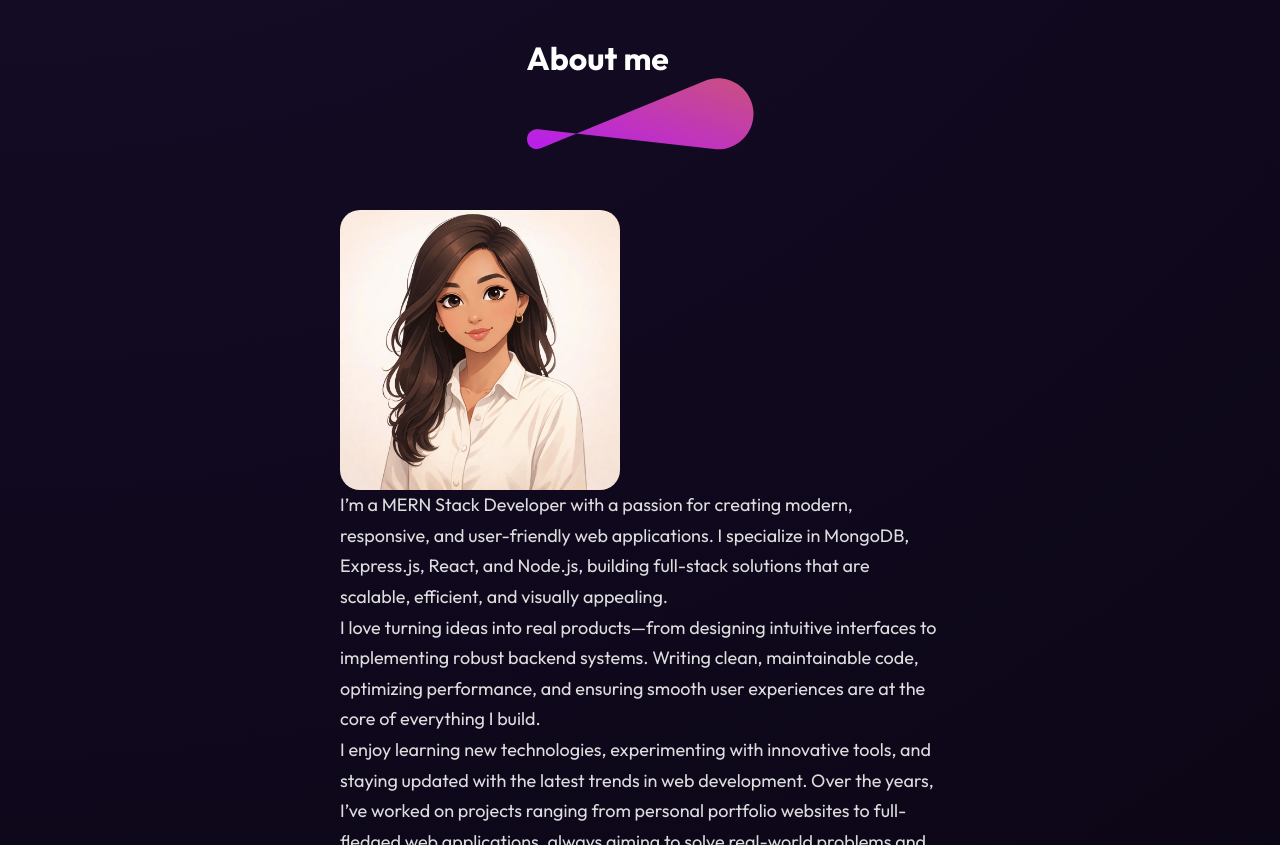
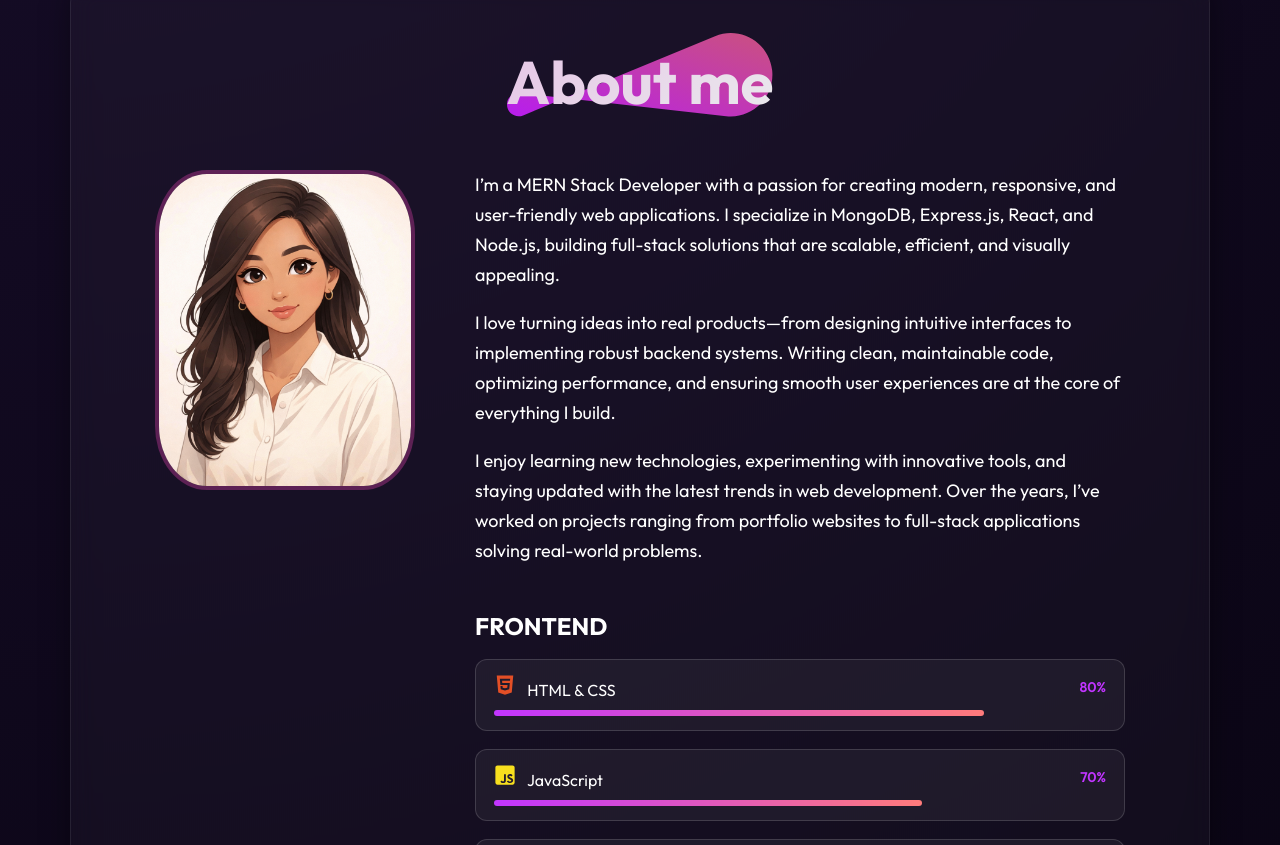
Before and after one commit to vaishnavikolekar1516/portfolio-react, a React (Vite) app: page / in a window 1280 px wide. Shown: the part 915-1760 px from the top of the page. Built offline with nearby package versions, Linux system fonts and the light colour scheme.

Commit message:
about jsx solve

```diff
--- a/src/Components/About/About.css
+++ b/src/Components/About/About.css
@@ -2,135 +2,206 @@
   display:flex;
   flex-direction:column;
   align-items:center;
-  gap:60px;
-  margin:80px 120px;
+  gap:50px;
+  background: rgba(255,255,255,0.03);
+  border: 1px solid rgba(255,255,255,0.08);
+  backdrop-filter: blur(12px);
+  border-radius: 20px;
+  padding: 60px;
+  box-shadow: 0 0 30px rgba(0,0,0,0.4);
+  margin: 25px 70px;
 }
 
-/* TOP SECTION */
+/* TITLE */
 
-.about-top{
+.about-title{
+  position:relative;
+}
+
+.about-title h1{
+  font-size:60px;
+  font-weight:700;
+  background: linear-gradient(135deg,#e6c6e6,#eae9ed);
+  background-clip:text;
+  -webkit-background-clip:text;
+  -webkit-text-fill-color:transparent;
+}
+
+.about-title img{
+  position:absolute;
+  width:300px;
+  height:90px;
+  bottom:0;
+  right:0;
+  z-index:-1;
+}
+
+/* MAIN SECTION */
+
+.about-sections{
   display:flex;
-  align-items:center;
-  gap:80px;
+  gap:60px;
+  align-items:flex-start;
+  justify-content:center;
+  width:100%;
+  color:white;
+}
+
+/* LEFT IMAGE */
+
+.about-left{
+  flex-shrink:0;
 }
 
 .about-left img{
-  width:280px;
-  border-radius:20px;
+  width:260px;
+  height:320px;
+  object-fit:cover;
+  border-radius:20%;
+  border:4px solid rgba(197,58,155,0.4);
 }
 
+/* RIGHT SECTION */
+
 .about-right{
-  max-width:600px;
+  display:flex;
+  flex-direction:column;
+  gap:35px;
+  max-width:650px;
+}
+
+/* PARAGRAPH */
+
+.about-para{
+  display:flex;
+  flex-direction:column;
+  gap:18px;
   font-size:18px;
-  line-height:1.7;
-  color:#ddd;
+  line-height:30px;
 }
 
 /* SKILLS */
 
-.skills-section{
-  width:70%;
+.about-skills{
   display:flex;
   flex-direction:column;
-  gap:20px;
+  gap:18px;
+  margin-top:10px;
 }
 
-.skills-section h2{
-  text-align:center;
-  font-size:28px;
+/* SKILL CARD */
+
+.about-skill{
+  background: rgba(255,255,255,0.05);
+  border: 1px solid rgba(255,255,255,0.15);
+  border-radius: 12px;
+  padding: 14px 18px;
+  display:flex;
+  flex-direction:column;
+  gap:10px;
+  transition:0.3s ease;
 }
 
-.skill{
-  display:flex;
-  align-items:center;
-  gap:20px;
+.about-skill:hover{
+  border-color:#c135ff;
+  box-shadow:0 0 12px rgba(193,53,255,0.4);
+  transform:translateY(-4px);
 }
 
-.skill p{
-  min-width:160px;
+/* SKILL HEADER */
+
+.skill-header{
+  display:flex;
+  justify-content:space-between;
+  align-items:center;
 }
 
-.skill hr{
-  height:8px;
+.skill-header span{
+  font-size:14px;
+  font-weight:600;
+  color:#c135ff;
+}
+
+/* PROGRESS BAR */
+
+.about-skill hr{
   border:none;
-  border-radius:50px;
-  background:linear-gradient(90deg,#ff00ff,#7b00ff);
+  height:6px;
+  border-radius:6px;
+  background:linear-gradient(90deg,#c135ff,#ff7b7b);
 }
 
 /* ICONS */
 
-.icon{
+.skill-icon{
+  font-size:22px;
   margin-right:8px;
-  font-size:20px;
 }
 
-.html{color:#e34f26}
-.js{color:#f7df1e}
-.react{color:#61dafb}
-.node{color:#68a063}
-.mongo{color:#4db33d}
-.express{color:white}
+.skill-icon.html{color:#e34f26}
+.skill-icon.js{color:#f7df1e}
+.skill-icon.react{color:#61dafb}
+.skill-icon.node{color:#68a063}
+.skill-icon.mongo{color:#4db33d}
+.skill-icon.express{color:white}
 
-/* tablet */
+/* TABLET */
 
 @media(max-width:1024px){
 
 .about{
-  margin: 25px 40px;
+  margin:25px 40px;
 }
 
 .about-sections{
-  flex-direction: column;
-  text-align: center;
+  flex-direction:column;
+  align-items:center;
+  text-align:center;
 }
 
 .about-left img{
-  width: 200px;
-  height: 300px;
+  width:200px;
+  height:300px;
 }
 
 }
 
-/* mobile */
+/* MOBILE */
 
 @media(max-width:768px){
 
 .about{
-  margin: 20px;
-  padding: 35px 20px;
+  margin:20px;
+  padding:35px 20px;
 }
 
 .about-title h1{
-  font-size: 40px;
+  font-size:40px;
 }
 
 .about-title img{
-  width: 200px;
-  height: 60px;
+  width:200px;
+  height:60px;
 }
 
 .about-para{
-  font-size: 16px;
-  line-height: 26px;
-}
-
-.skill-header p{
-  font-size: 14px;
+  font-size:16px;
+  line-height:26px;
 }
 
 }
 
-/* small phones */
+/* SMALL PHONES */
 
 @media(max-width:480px){
 
 .about-title h1{
-  font-size: 32px;
+  font-size:32px;
 }
 
 .about-left img{
-  width: 180px;
-  height: 260px;
+  width:180px;
+  height:260px;
 }
 
 }
--- a/src/Components/About/About.jsx
+++ b/src/Components/About/About.jsx
@@ -1,3 +1,106 @@
+// import React from 'react'
+// import './About.css'
+// import theme_pattern from '../../assets/theme_pattern.svg'
+// import profile_img1 from '../../assets/profile_img1.png'
+// import { FaHtml5, FaJsSquare, FaReact, FaNodeJs } from "react-icons/fa";
+// import { SiMongodb, SiExpress } from "react-icons/si";
+
+// const About = () => {
+//   return (
+//     <div id='about' className='about'>
+
+//       <div className="about-title">
+//         <h1>About me</h1>
+//         <img src={theme_pattern} alt='' />
+//       </div>
+
+//       <div className="about-sections">
+
+//         <div className="about-left">
+//           <img src={profile_img1} alt='profile'/>
+//         </div>
+
+//         <div className="about-right">
+
+//           <div className="about-para">
+//             <p>I’m a MERN Stack Developer with a passion for creating modern, responsive, and user-friendly web applications. I specialize in MongoDB, Express.js, React, and Node.js, building full-stack solutions that are scalable, efficient, and visually appealing.</p>
+
+//             <p>I love turning ideas into real products—from designing intuitive interfaces to implementing robust backend systems. Writing clean, maintainable code, optimizing performance, and ensuring smooth user experiences are at the core of everything I build.</p>
+
+//             <p>I enjoy learning new technologies, experimenting with innovative tools, and staying updated with the latest trends in web development. Over the years, I’ve worked on projects ranging from personal portfolio websites to full-fledged web applications, always aiming to solve real-world problems and create meaningful digital experiences. 💻</p>
+
+//             <p>🚀 I am keen on opportunities where I can learn, collaborate, and contribute to impactful projects in full-stack web development.</p>
+//           </div>
+
+//           <div className="about-skills">
+
+//             <div className='about-heading'>
+//               <h2>FRONTEND</h2>
+//             </div>
+
+//             <div className="about-skill">
+//               <div className="skill-header">
+//                 <p><FaHtml5 className="skill-icon html"/> HTML & CSS</p>
+//                 <span>80%</span>
+//               </div>
+//               <hr style={{width:"80%"}}/>
+//             </div>
+
+//             <div className="about-skill">
+//               <div className="skill-header">
+//                 <p><FaJsSquare className="skill-icon js"/> JavaScript</p>
+//                 <span>70%</span>
+//               </div>
+//               <hr style={{width:"70%"}}/>
+//             </div>
+
+//             <div className="about-skill">
+//               <div className="skill-header">
+//                 <p><FaReact className="skill-icon react"/> React JS</p>
+//                 <span>65%</span>
+//               </div>
+//               <hr style={{width:"65%"}}/>
+//             </div>
+
+//             <div className='about-heading'>
+//               <h2>BACKEND</h2>
+//             </div>
+
+//             <div className="about-skill">
+//               <div className="skill-header">
+//                 <p><SiMongodb className="skill-icon mongo"/> MongoDB</p>
+//                 <span>50%</span>
+//               </div>
+//               <hr style={{width:"50%"}}/>
+//             </div>
+
+//             <div className="about-skill">
+//               <div className="skill-header">
+//                 <p><SiExpress className="skill-icon express"/> Express JS</p>
+//                 <span>50%</span>
+//               </div>
+//               <hr style={{width:"50%"}}/>
+//             </div>
+
+//             <div className="about-skill">
+//               <div className="skill-header">
+//                 <p><FaNodeJs className="skill-icon node"/> Node JS</p>
+//                 <span>50%</span>
+//               </div>
+//               <hr style={{width:"50%"}}/>
+//             </div>
+
+//           </div>
+
+//         </div>
+//       </div>
+//     </div>
+//   )
+// }
+
+// export default About
+
+
 import React from 'react'
 import './About.css'
 import theme_pattern from '../../assets/theme_pattern.svg'
@@ -16,22 +119,41 @@ const About = () => {
 
       <div className="about-sections">
 
+        {/* LEFT IMAGE */}
         <div className="about-left">
           <img src={profile_img1} alt='profile'/>
         </div>
 
+        {/* RIGHT CONTENT */}
         <div className="about-right">
 
+          {/* PARAGRAPH */}
           <div className="about-para">
-            <p>I’m a MERN Stack Developer with a passion for creating modern, responsive, and user-friendly web applications. I specialize in MongoDB, Express.js, React, and Node.js, building full-stack solutions that are scalable, efficient, and visually appealing.</p>
 
-            <p>I love turning ideas into real products—from designing intuitive interfaces to implementing robust backend systems. Writing clean, maintainable code, optimizing performance, and ensuring smooth user experiences are at the core of everything I build.</p>
+            <p>
+            I’m a MERN Stack Developer with a passion for creating modern,
+            responsive, and user-friendly web applications. I specialize in
+            MongoDB, Express.js, React, and Node.js, building full-stack
+            solutions that are scalable, efficient, and visually appealing.
+            </p>
 
-            <p>I enjoy learning new technologies, experimenting with innovative tools, and staying updated with the latest trends in web development. Over the years, I’ve worked on projects ranging from personal portfolio websites to full-fledged web applications, always aiming to solve real-world problems and create meaningful digital experiences. 💻</p>
+            <p>
+            I love turning ideas into real products—from designing intuitive
+            interfaces to implementing robust backend systems. Writing clean,
+            maintainable code, optimizing performance, and ensuring smooth user
+            experiences are at the core of everything I build.
+            </p>
 
-            <p>🚀 I am keen on opportunities where I can learn, collaborate, and contribute to impactful projects in full-stack web development.</p>
+            <p>
+            I enjoy learning new technologies, experimenting with innovative
+            tools, and staying updated with the latest trends in web development.
+            Over the years, I’ve worked on projects ranging from portfolio
+            websites to full-stack applications solving real-world problems.
+            </p>
+
           </div>
 
+          {/* SKILLS */}
           <div className="about-skills">
 
             <div className='about-heading'>
```
